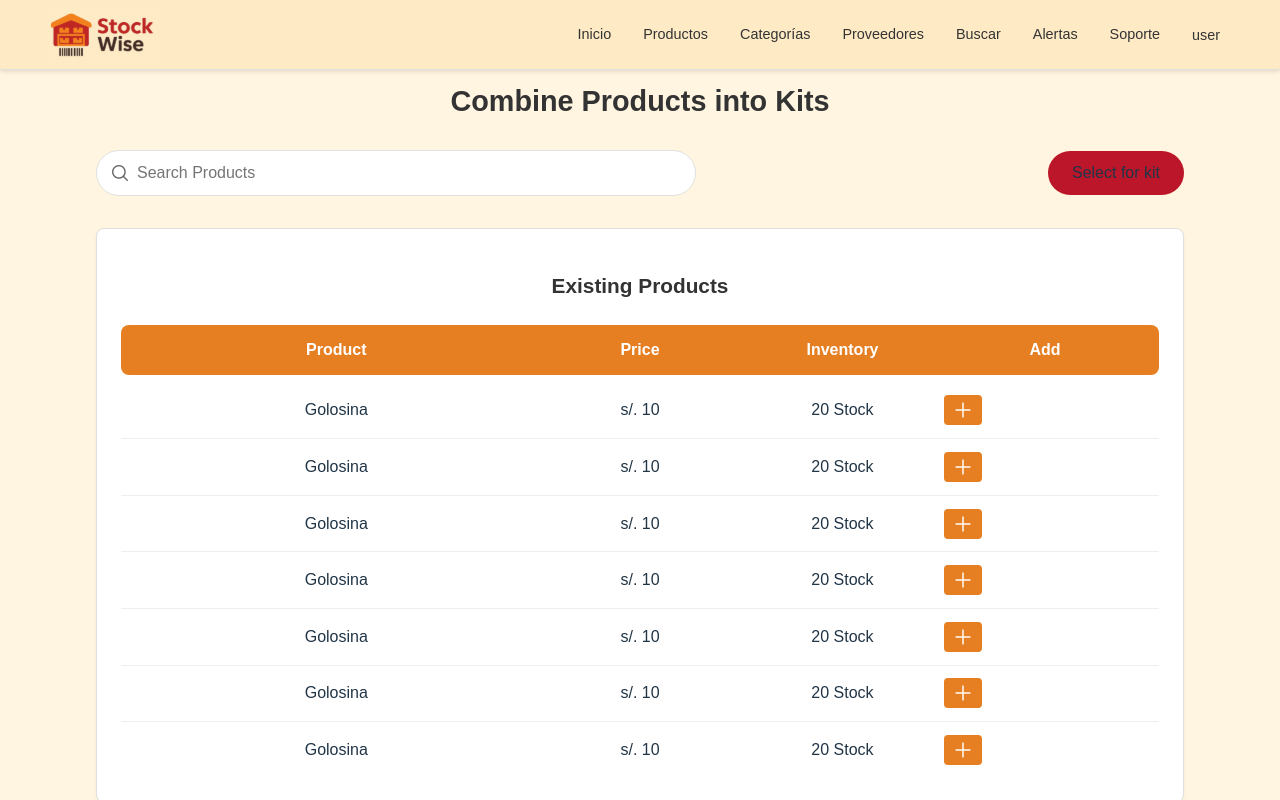
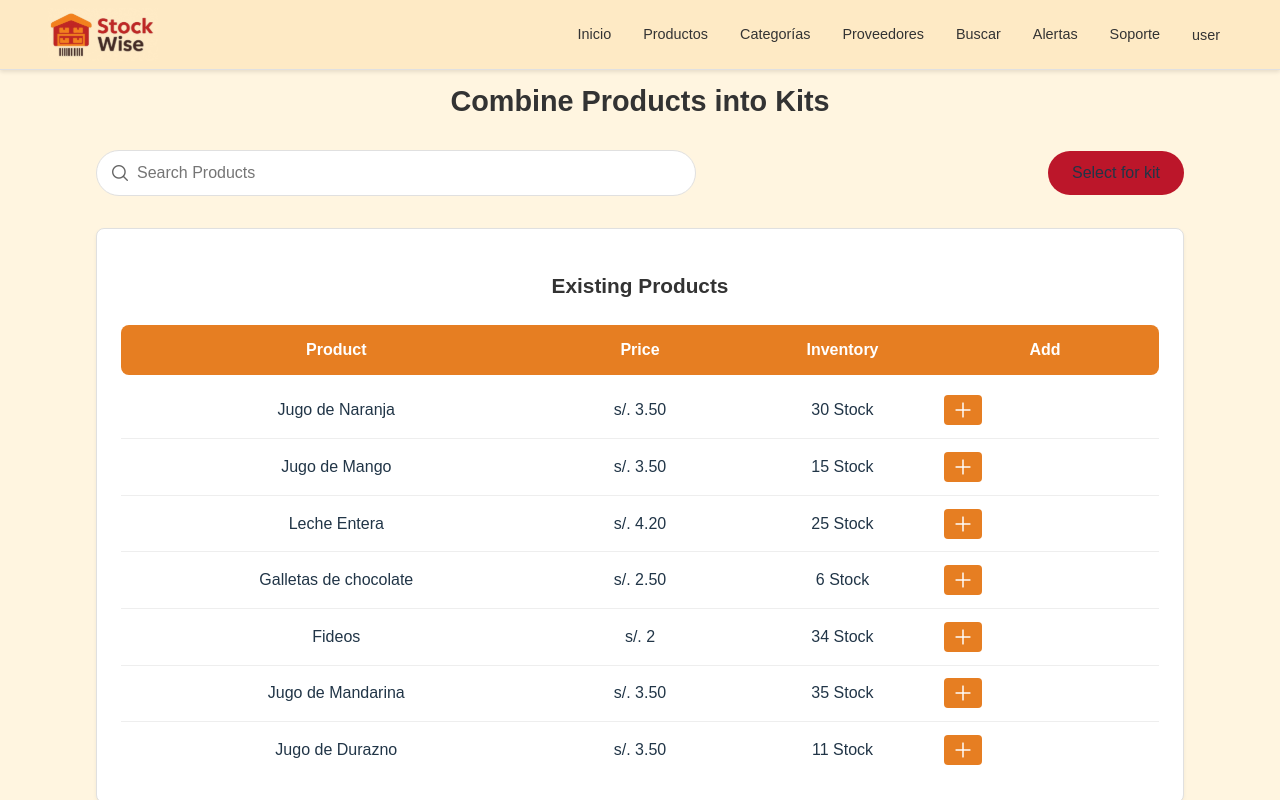
Before and after one commit to upc-pre-202510-1asi0730-4366-AyniTech/Frontend-Web-Applications, a Vue app: page / in a window 1280 px wide. Built offline with nearby package versions, Linux system fonts and the light colour scheme.

Commit message:
fix: modificación en info productos

```diff
--- a/src/app/kit-products/components/kit-products.component.vue
+++ b/src/app/kit-products/components/kit-products.component.vue
@@ -48,20 +48,19 @@ export default {
   data() {
     return {
       products: [
-        {name: 'Golosina', price: 's/. 10', stock: '20 Stock'},
-        {name: 'Golosina', price: 's/. 10', stock: '20 Stock'},
-        {name: 'Golosina', price: 's/. 10', stock: '20 Stock'},
-        {name: 'Golosina', price: 's/. 10', stock: '20 Stock'},
-        {name: 'Golosina', price: 's/. 10', stock: '20 Stock'},
-        {name: 'Golosina', price: 's/. 10', stock: '20 Stock'},
-        {name: 'Golosina', price: 's/. 10', stock: '20 Stock'}
+        {name: 'Jugo de Naranja', price: 's/. 3.50', stock: '30 Stock'},
+        {name: 'Jugo de Mango', price: 's/. 3.50', stock: '15 Stock'},
+        {name: 'Leche Entera', price: 's/. 4.20', stock: '25 Stock'},
+        {name: 'Galletas de chocolate', price: 's/. 2.50', stock: '6 Stock'},
+        {name: 'Fideos', price: 's/. 2', stock: '34 Stock'},
+        {name: 'Jugo de Mandarina', price: 's/. 3.50', stock: '35 Stock'},
+        {name: 'Jugo de Durazno', price: 's/. 3.50', stock: '11 Stock'}
       ],
       selectedProducts: []
     }
   },
   methods: {
     addToKit(productIndex) {
-      // Implementar la lógica para añadir al kit
       const product = this.products[productIndex];
       this.selectedProducts.push({...product, quantity: 1});
       console.log('Producto añadido al kit', product);
```
